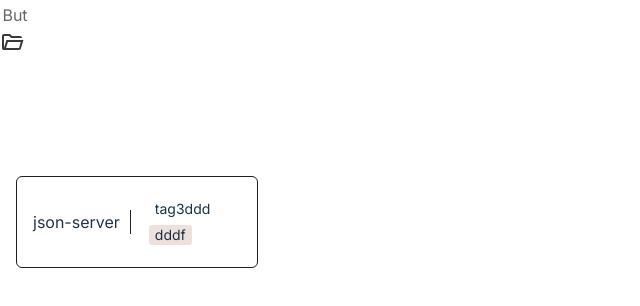
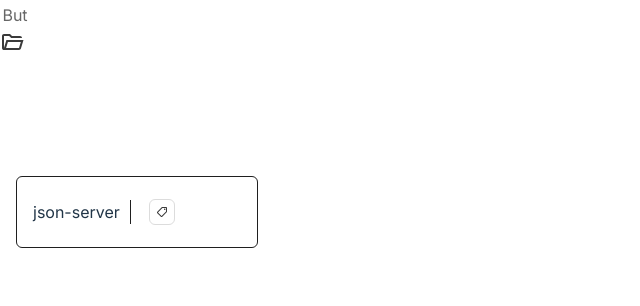
Before and after one commit to IgorChugurov/react-components, a React (Vite) app: page / in a window 1280 px wide. Shown: the top 306 px of the page, without its empty margins (0-640 px from the left). Built offline with nearby package versions, Linux system fonts and the light colour scheme; data requests are answered from the project's data file.

Commit message:
patch 1.1.18

```diff
--- a/package.json
+++ b/package.json
@@ -1,6 +1,6 @@
 {
   "name": "ch-react-components",
-  "version": "1.1.17",
+  "version": "1.1.18",
   "description": "custom react components",
   "main": "src/index.ts",
   "scripts": {
--- a/server/db.json
+++ b/server/db.json
@@ -3,19 +3,7 @@
     {
       "_id": "1006",
       "name": "json-server",
-      "tags": [
-        {
-          "_id": "e90a",
-          "name": "tag3ddd",
-          "id": "e90a"
-        },
-        {
-          "id": "f9c0",
-          "name": "dddf",
-          "color": "rgb(238, 224, 218)",
-          "_id": "f9c0"
-        }
-      ],
+      "tags": [],
       "id": "1006"
     }
   ],
--- /dev/null
+++ b/src/components/examples/useTags/Post.module.css
@@ -0,0 +1,10 @@
+.emptyIconTagWrapper {
+  display: flex;
+  padding: 6px;
+  align-items: center;
+  border-radius: 6px;
+  border: 1px solid var(--Grey-200, #dcdcdc);
+}
+.emptyIconTagWrapper:hover {
+  border-color: var(--Grey-500);
+}
--- a/src/components/examples/useTags/Posts.tsx
+++ b/src/components/examples/useTags/Posts.tsx
@@ -5,9 +5,10 @@
   getRecord,
   updagteOneRecord,
 } from "../../../service/record";
-import { Box } from "@mui/material";
+import { Box, SxProps, Theme } from "@mui/material";
 import TagsList from "../../tags/TagsList";
 import { getOneTag, tagsDataService } from "../../../service/tags";
+import styles from "./Post.module.css";
 
 const Posts = () => {
   const [items, setItems] = useState<IRecodrs[]>([]);
@@ -245,4 +246,60 @@
     </Box>
   );
 };
-const EmptyIcon = () => <span>🚫</span>;
+const EmptyIcon = ({ onClick }: { onClick: (e: any) => void }) => (
+  <Box className={styles.emptyIconTagWrapper} onClick={onClick}>
+    <Icon_shoppingmode onClick={onClick} />
+  </Box>
+);
+interface IconProjectsProps {
+  iconColor?: string;
+  hoverColor?: string;
+  sx?: SxProps<Theme> & { width?: string; height?: string };
+  stroked?: boolean | undefined;
+  onClick?: (e: any) => void;
+  className?: string;
+}
+
+export const Icon_shoppingmode: React.FC<IconProjectsProps> = ({
+  iconColor,
+  hoverColor,
+  sx,
+  onClick,
+  className,
+}) => {
+  const [isHovered, setIsHovered] = useState(false);
+  const handleClick = (e: React.MouseEvent<SVGElement>) => {
+    e.stopPropagation();
+    if (onClick) {
+      onClick(e);
+    }
+  };
+  return (
+    <svg
+      xmlns="http://www.w3.org/2000/svg"
+      width="12"
+      height="12"
+      viewBox="0 0 12 12"
+      fill="none"
+      onClick={handleClick}
+      className={className}
+    >
+      <mask
+        id="mask0_2294_1137"
+        maskUnits="userSpaceOnUse"
+        x="0"
+        y="0"
+        width="12"
+        height="12"
+      >
+        <rect width="12" height="12" fill="#D9D9D9" />
+      </mask>
+      <g mask="url(#mask0_2294_1137)">
+        <path
+          d="M6.2875 10.7C6.0875 10.9 5.85 11 5.575 11C5.3 11 5.0625 10.9 4.8625 10.7L1.2875 7.125C1.09583 6.93333 1 6.69792 1 6.41875C1 6.13958 1.09583 5.90417 1.2875 5.7125L5.6875 1.3C5.77917 1.20833 5.8875 1.13542 6.0125 1.08125C6.1375 1.02708 6.27083 1 6.4125 1H9.9875C10.2625 1 10.4979 1.09792 10.6938 1.29375C10.8896 1.48958 10.9875 1.725 10.9875 2V5.575C10.9875 5.71667 10.9604 5.85 10.9062 5.975C10.8521 6.1 10.7792 6.20833 10.6875 6.3L6.2875 10.7ZM8.7375 4C8.94583 4 9.12292 3.92708 9.26875 3.78125C9.41458 3.63542 9.4875 3.45833 9.4875 3.25C9.4875 3.04167 9.41458 2.86458 9.26875 2.71875C9.12292 2.57292 8.94583 2.5 8.7375 2.5C8.52917 2.5 8.35208 2.57292 8.20625 2.71875C8.06042 2.86458 7.9875 3.04167 7.9875 3.25C7.9875 3.45833 8.06042 3.63542 8.20625 3.78125C8.35208 3.92708 8.52917 4 8.7375 4ZM5.575 10L9.9875 5.575V2H6.4125L2 6.425L5.575 10Z"
+          fill="#171717"
+        />
+      </g>
+    </svg>
+  );
+};
```
